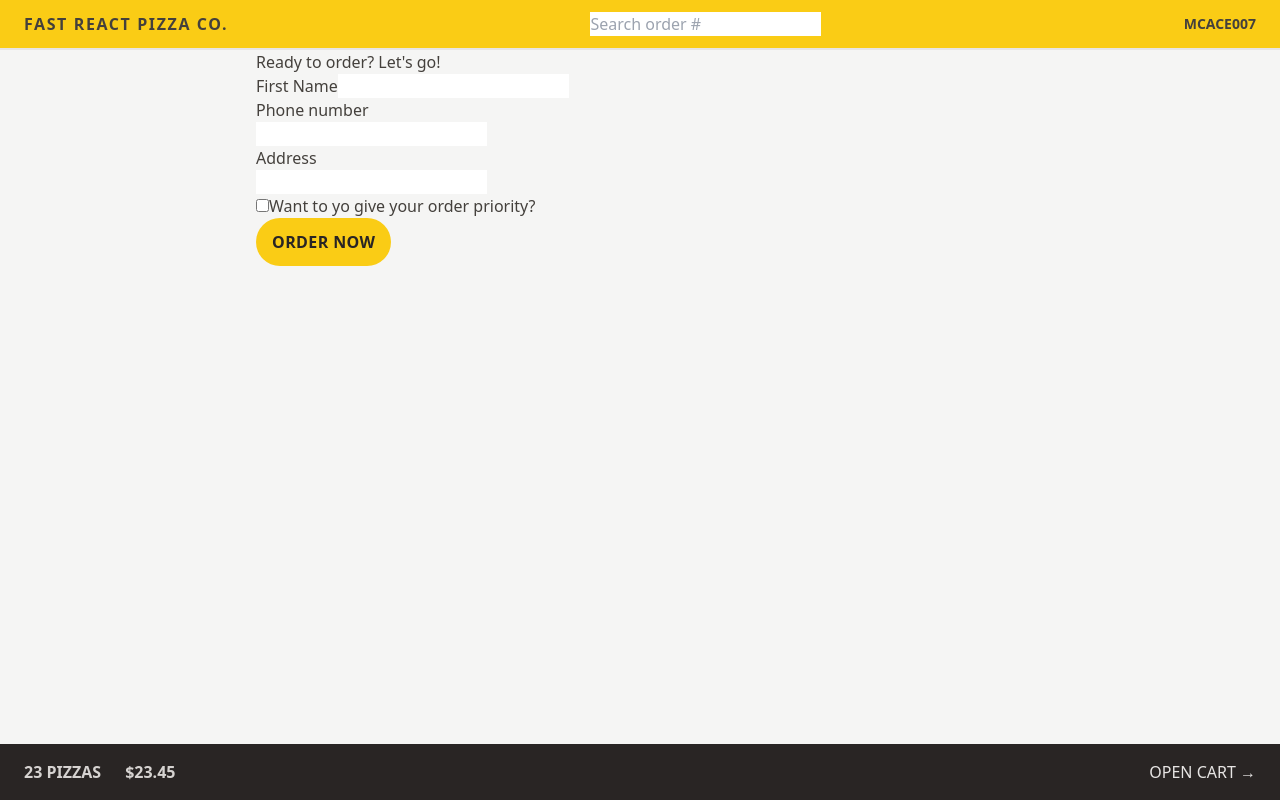
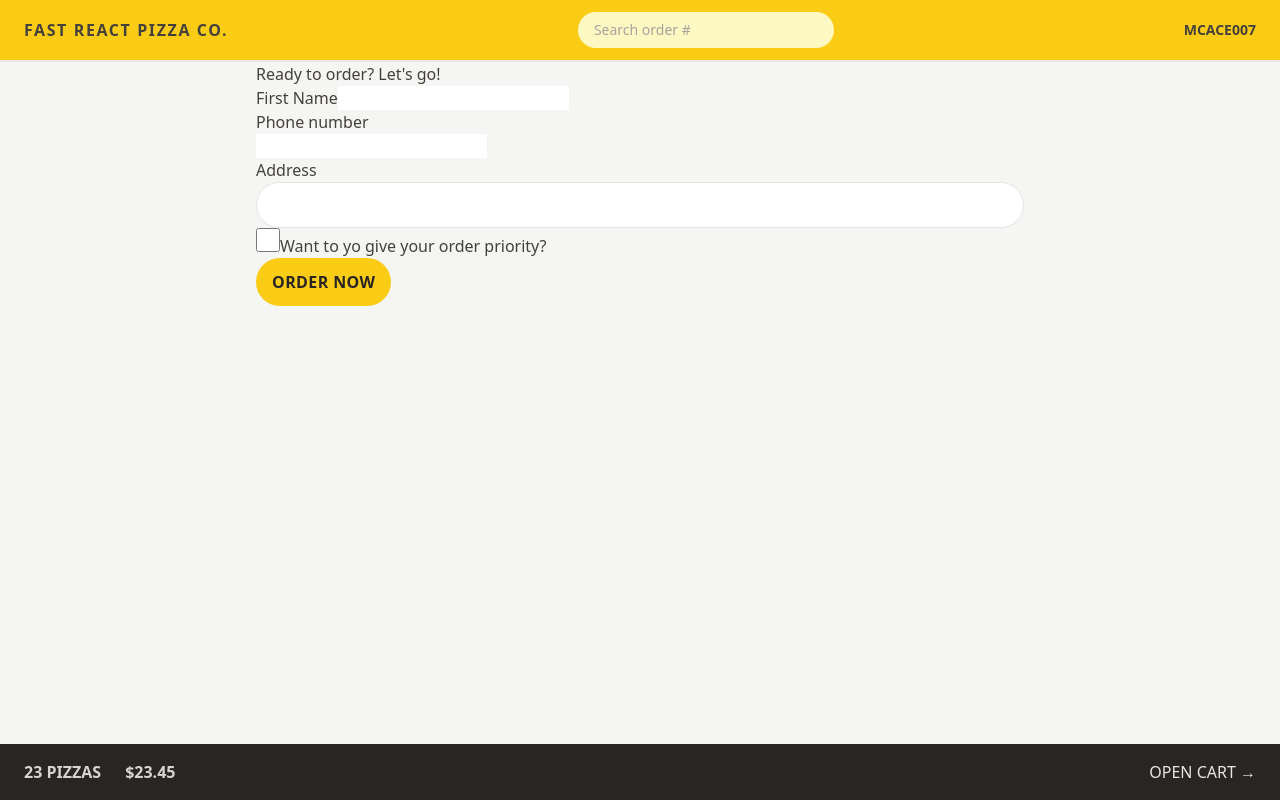
Before and after one commit to McACE007/Fast-React-Pizza-Co, a React (Vite) app: page /order/new in a window 1280 px wide. Built offline with nearby package versions, Linux system fonts and the light colour scheme.

Commit message:
Update: Basic Styling Form Element States and Transitions using Tailwind CSS

```diff
--- a/src/features/cart/CartOverview.jsx
+++ b/src/features/cart/CartOverview.jsx
@@ -2,8 +2,8 @@
 
 function CartOverview() {
   return (
-    <div className="bg-stone-800 text-stone-200 uppercase px-4 py-4 sm:px-6 md:text-base flex items-center justify-between">
-      <p className="text-stone-300 font-semibold space-x-4 sm:space-x-6">
+    <div className="flex items-center justify-between bg-stone-800 px-4 py-4 uppercase text-stone-200 sm:px-6 md:text-base">
+      <p className="space-x-4 font-semibold text-stone-300 sm:space-x-6">
         <span>23 pizzas</span>
         <span>$23.45</span>
       </p>
--- a/src/features/order/CreateOrder.jsx
+++ b/src/features/order/CreateOrder.jsx
@@ -62,12 +62,18 @@
         <div>
           <label>Address</label>
           <div>
-            <input type="text" name="address" required />
+            <input
+              className="w-full rounded-full border border-stone-200 px-4 py-2 text-sm transition-all duration-300 placeholder:text-stone-400 focus:outline-none focus:ring focus:ring-yellow-400 md:px-6 md:py-3 "
+              type="text"
+              name="address"
+              required
+            />
           </div>
         </div>
 
         <div>
           <input
+            className="h-6 w-6 accent-yellow-400"
             type="checkbox"
             name="priority"
             id="priority"
@@ -81,7 +87,7 @@
           <input type="hidden" name="cart" value={JSON.stringify(fakeCart)} />
           <button
             disabled={isSubmitting}
-            className="bg-yellow-400 uppercase font-semibold text-stone-800 py-3 px-4 inline-block tracking-wide rounded-full hover:bg-yellow-300 transition-colors duration-300 focus:outline-none focus:ring focus:ring-yellow-300 focus:ring-offset-2 disabled:cursor-not-allowed"
+            className="inline-block rounded-full bg-yellow-400 px-4 py-3 font-semibold uppercase tracking-wide text-stone-800 transition-colors duration-300 hover:bg-yellow-300 focus:outline-none focus:ring focus:ring-yellow-300 focus:ring-offset-2 disabled:cursor-not-allowed"
           >
             {isSubmitting ? "Placing order..." : "Order now"}
           </button>
--- a/src/features/order/SearchOrder.jsx
+++ b/src/features/order/SearchOrder.jsx
@@ -18,6 +18,7 @@
         placeholder="Search order #"
         value={query}
         onChange={(e) => setQuery(e.target.value)}
+        className="w-28 rounded-full bg-yellow-100 px-4 py-2 text-sm transition-all duration-300 placeholder:text-stone-400 focus:outline-none focus:ring focus:ring-yellow-500 focus:ring-opacity-50 sm:w-64 sm:focus:w-72"
       />
     </form>
   );
```
